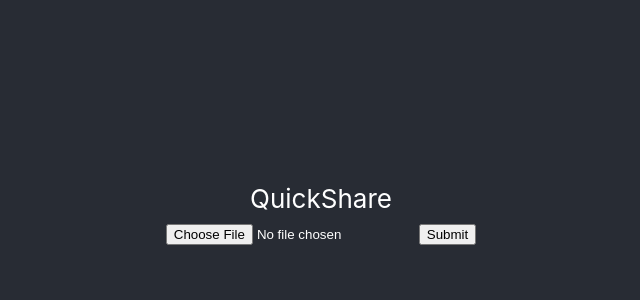
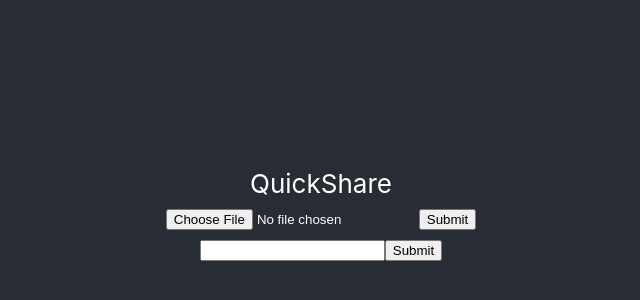
Before and after one commit to CS222-UIUC/course-project-team43, a React (Create React App) app in the folder frontend/: page / in a window 1280 px wide. Shown: the part 186-486 px from the top of the page, without its empty margins (319-959 px from the left). Built offline with nearby package versions, Linux system fonts and the light colour scheme.

Commit message:
Added Download Frontend

```diff
--- a/frontend/src/App.tsx
+++ b/frontend/src/App.tsx
@@ -1,15 +1,16 @@
-import React, { useState } from 'react'
+import React, { useState, useRef } from 'react'
 import * as API from './api/API'
 import './App.css'
 
 function App(): JSX.Element {
   const [file, setFile] = useState<any>()
+  const downloadRef = useRef<HTMLInputElement>(null)
 
   const handleFileChange = (data: any): void => {
     setFile(data.target.files[0])
   }
 
-  const onSubmit = async (event: any): Promise<void> => {
+  const onUploadSubmit = async (event: any): Promise<void> => {
     event.preventDefault()
     const formData = new FormData()
     formData.append('file', file)
@@ -21,12 +22,29 @@
     }
   }
 
+  const onDownloadSubmit = async (_: any): Promise<void> => {
+    var formData
+    if (downloadRef.current != null) {
+      formData = JSON.stringify({"FileName" : downloadRef.current.value})
+    }
+
+    const res: any = await fetch('https://127.0.0.1:8080/download', {
+      method: 'GET',
+      body: formData,
+    }).then(async (res) => await res.json())
+    console.log(res)
+  }
+
   return (
     <div className="App">
       <header className="App-header">
         QuickShare
-        <form onSubmit={onSubmit}>
+        <form onSubmit={onUploadSubmit}>
           <input name="file_upload" type="file" onChange={handleFileChange}></input>
+          <input type="Submit"></input>
+        </form>
+        <form onSubmit={onDownloadSubmit}>
+          <input name="file_download" type="text" ref={downloadRef}></input>
           <input type="Submit"></input>
         </form>
       </header>
```
